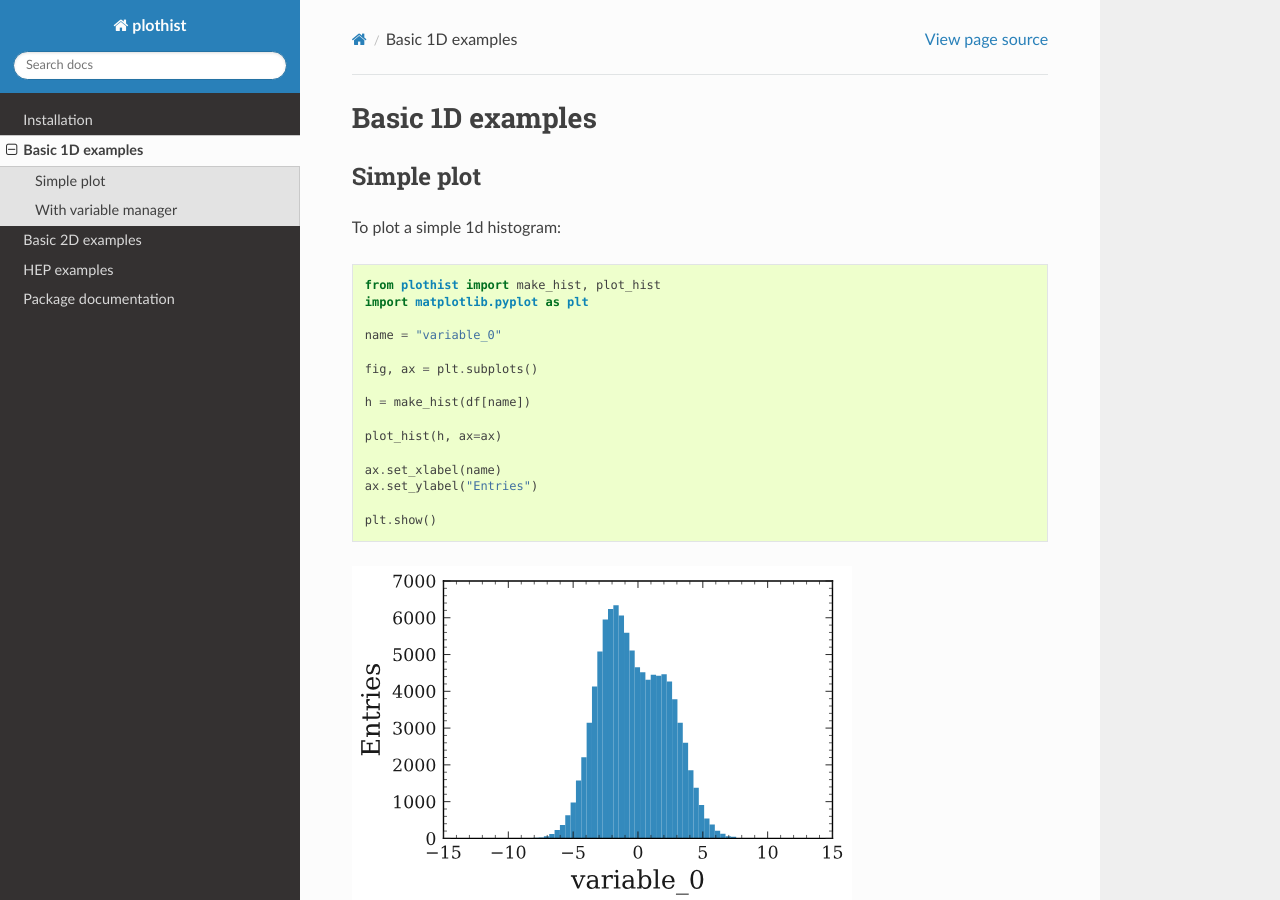
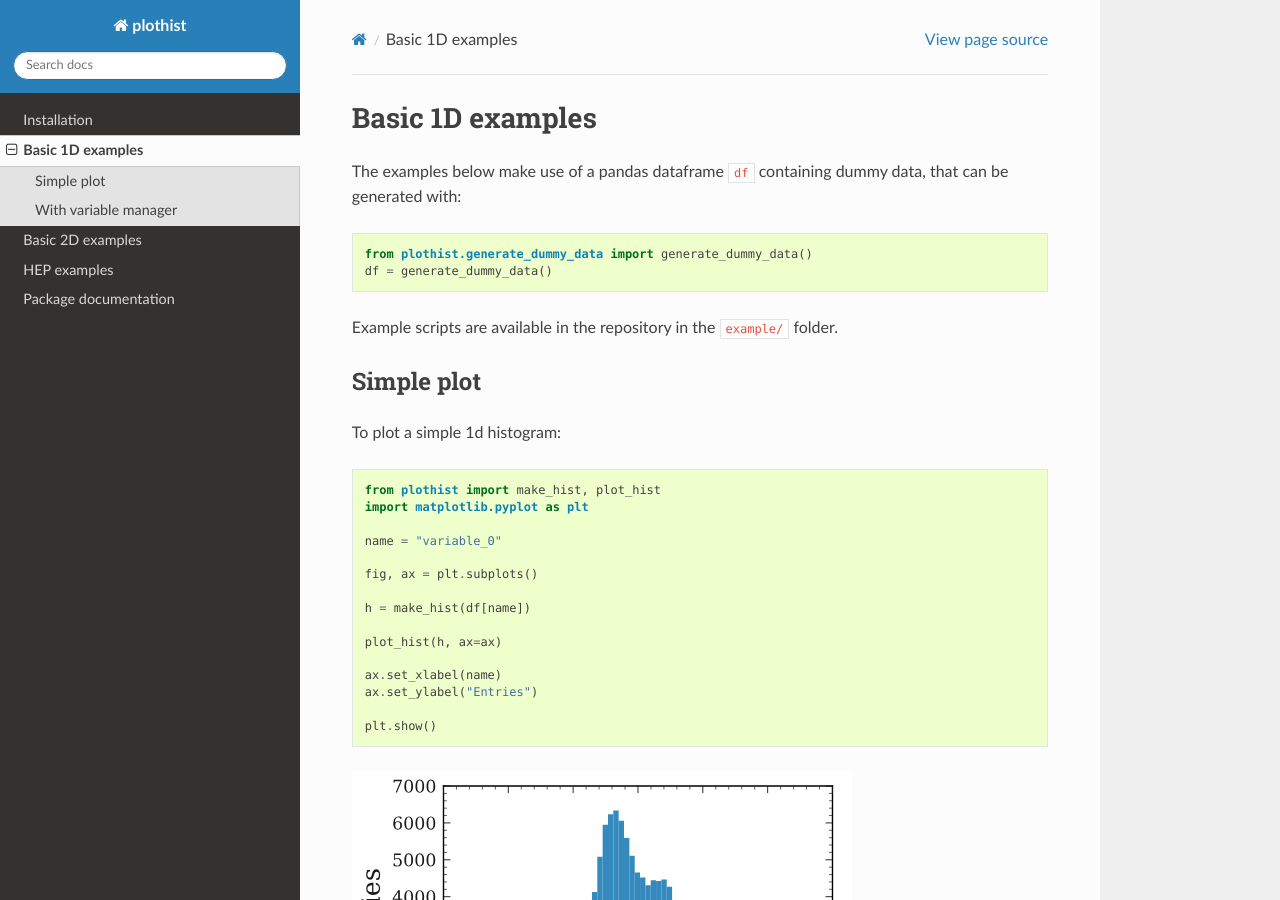
Before and after one commit to cyrraz/plothist, a Sphinx documentation site: the page built from docs/basics/1d_hist.rst, in a window 1280 px wide and 900 px high. Built offline with Sphinx 7.4.7 and the Read the Docs theme 2.0.0, drawn with Linux system fonts in a browser that asks for light colours.

Commit message:
generate dummy data in docs

```diff
--- a/docs/basics/1d_hist.rst
+++ b/docs/basics/1d_hist.rst
@@ -4,6 +4,14 @@
 Basic 1D examples
 =================
 
+The examples below make use of a pandas dataframe ``df`` containing dummy data, that can be generated with:
+
+.. code-block:: python
+
+    from plothist.generate_dummy_data import generate_dummy_data()
+    df = generate_dummy_data()
+
+Example scripts are available in the repository in the ``example/`` folder.
 
 Simple plot
 ===========
```
Also changed, not shown: docs/advanced/hep_examples.rst (+9 -0 lines).
